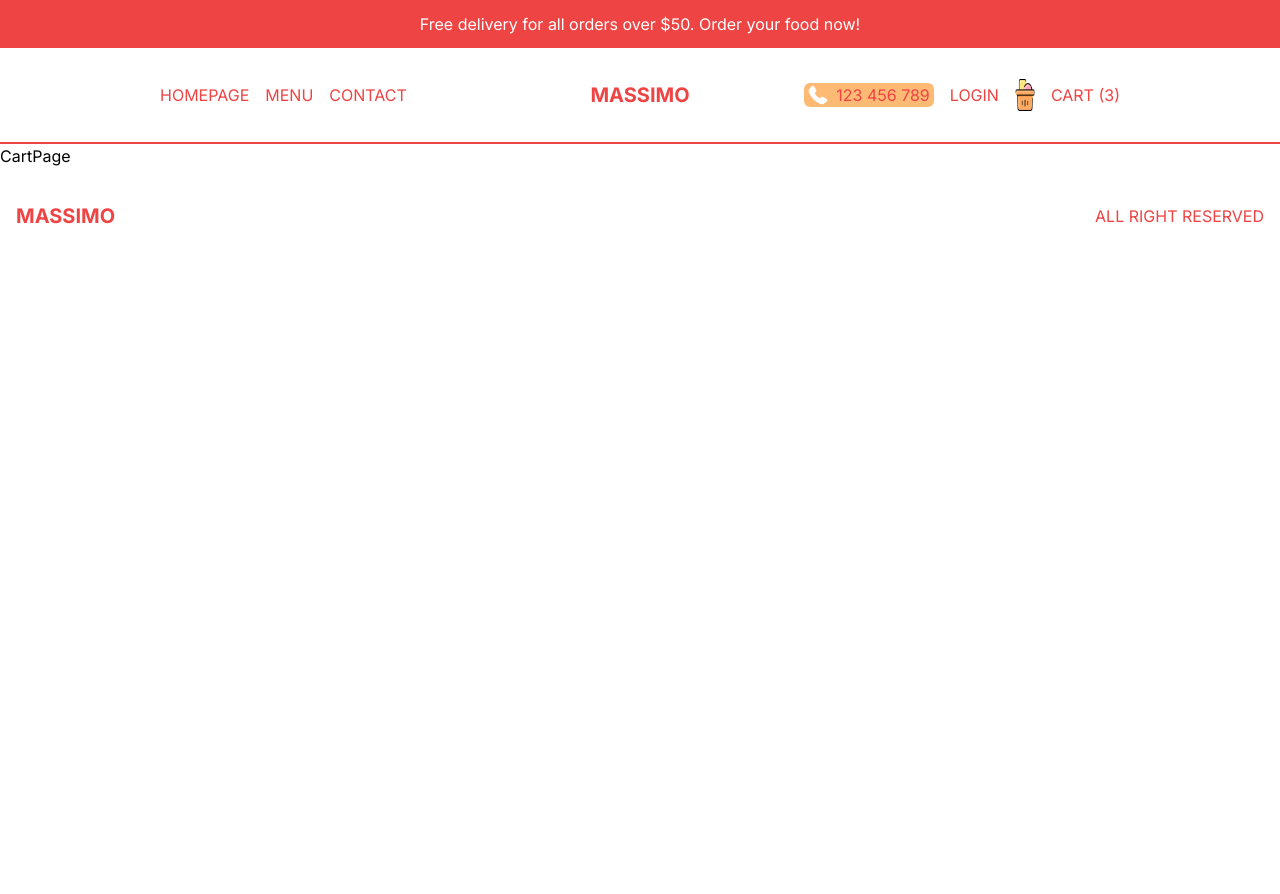
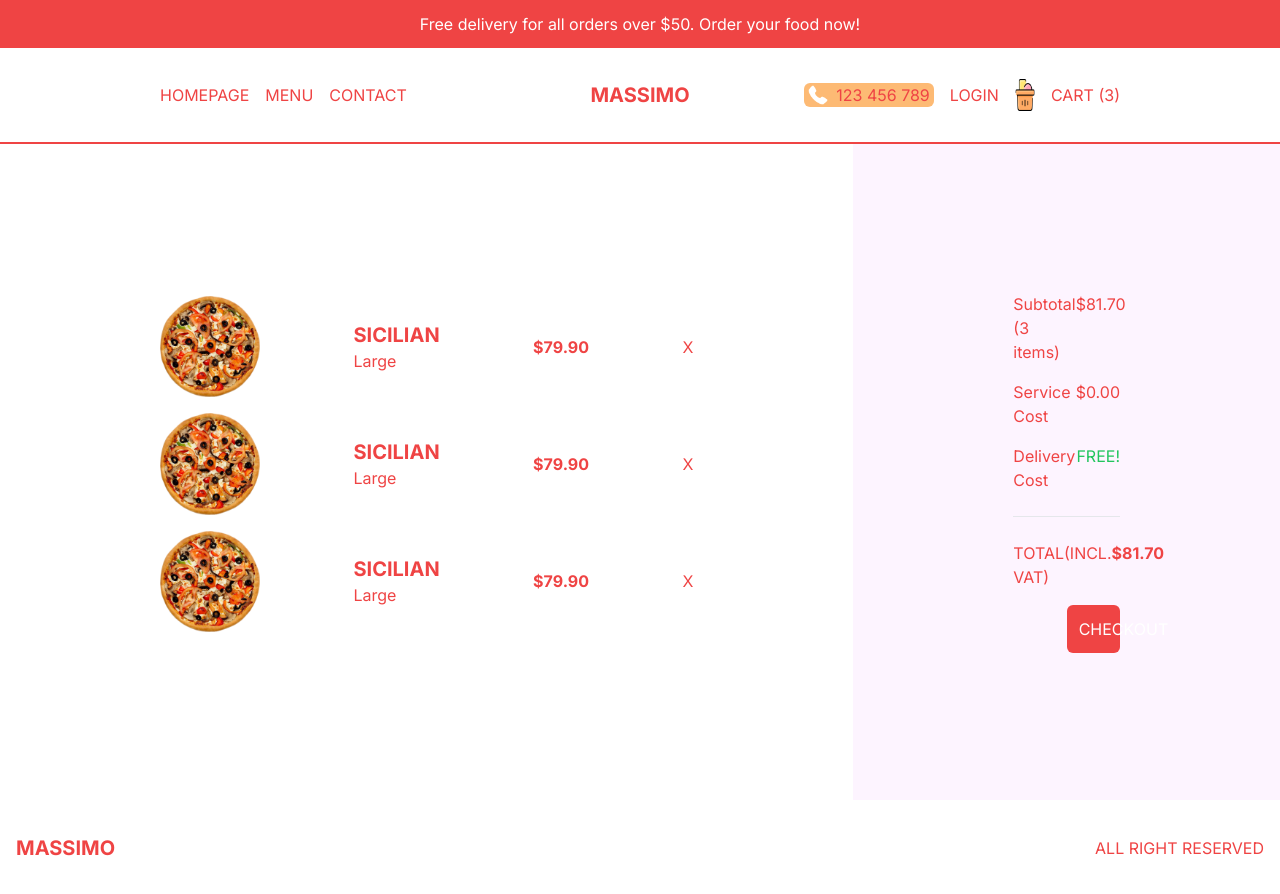
Before and after one commit to MarekRykaczewski/restaurant, a Next.js app: page /cart in a window 1280 px wide. Before the commit the page ends 800 px from the top, so only its background shows below. Built offline with nearby package versions, Linux system fonts and the light colour scheme.

Commit message:
add cart page

```diff
--- a/src/app/cart/page.tsx
+++ b/src/app/cart/page.tsx
@@ -1,7 +1,67 @@
+import Image from "next/image";
 import React from "react";
 
 const CartPage = () => {
-  return <div>CartPage</div>;
+  return (
+    <div className="h-[calc(100vh-6rem)] md:h-[calc(100vh-9rem)] flex flex-col text-red-500 lg:flex-row">
+      {/* PRODUCTS CONTAINER */}
+      <div className="h-1/2 p-4 flex flex-col justify-center overflow-scroll lg:h-full lg:w-2/3 2xl:w-1/2 lg:px-20 xl:px-40">
+        {/* SINGLE ITEM */}
+        <div className="flex items-center justify-between mb-4">
+          <Image src="/temporary/p1.png" alt="" width={100} height={100} />
+          <div className="">
+            <h1 className="uppercase text-xl font-bold">sicilian</h1>
+            <span>Large</span>
+          </div>
+          <h2 className="font-bold">$79.90</h2>
+          <span className="cursor-pointer">X</span>
+        </div>
+        {/* SINGLE ITEM */}
+        <div className="flex items-center justify-between mb-4">
+          <Image src="/temporary/p1.png" alt="" width={100} height={100} />
+          <div className="">
+            <h1 className="uppercase text-xl font-bold">sicilian</h1>
+            <span>Large</span>
+          </div>
+          <h2 className="font-bold">$79.90</h2>
+          <span className="cursor-pointer">X</span>
+        </div>
+        {/* SINGLE ITEM */}
+        <div className="flex items-center justify-between mb-4">
+          <Image src="/temporary/p1.png" alt="" width={100} height={100} />
+          <div className="">
+            <h1 className="uppercase text-xl font-bold">sicilian</h1>
+            <span>Large</span>
+          </div>
+          <h2 className="font-bold">$79.90</h2>
+          <span className="cursor-pointer">X</span>
+        </div>
+      </div>
+      {/* PAYMENT CONTAINER */}
+      <div className="h-1/2 p-4 bg-fuchsia-50 flex flex-col gap-4 justify-center lg:h-full lg:w-1/3 2xl:w-1/2 lg:px-20 xl:px-40 2xl:text-xl 2xl:gap-6">
+        <div className="flex justify-between">
+          <span className="">Subtotal (3 items)</span>
+          <span className="">$81.70</span>
+        </div>
+        <div className="flex justify-between">
+          <span className="">Service Cost</span>
+          <span className="">$0.00</span>
+        </div>
+        <div className="flex justify-between">
+          <span className="">Delivery Cost</span>
+          <span className="text-green-500">FREE!</span>
+        </div>
+        <hr className="my-2" />
+        <div className="flex justify-between">
+          <span className="">TOTAL(INCL. VAT)</span>
+          <span className="font-bold">$81.70</span>
+        </div>
+        <button className="bg-red-500 text-white p-3 rounded-md w-1/2 self-end">
+          CHECKOUT
+        </button>
+      </div>
+    </div>
+  );
 };
 
 export default CartPage;
```
